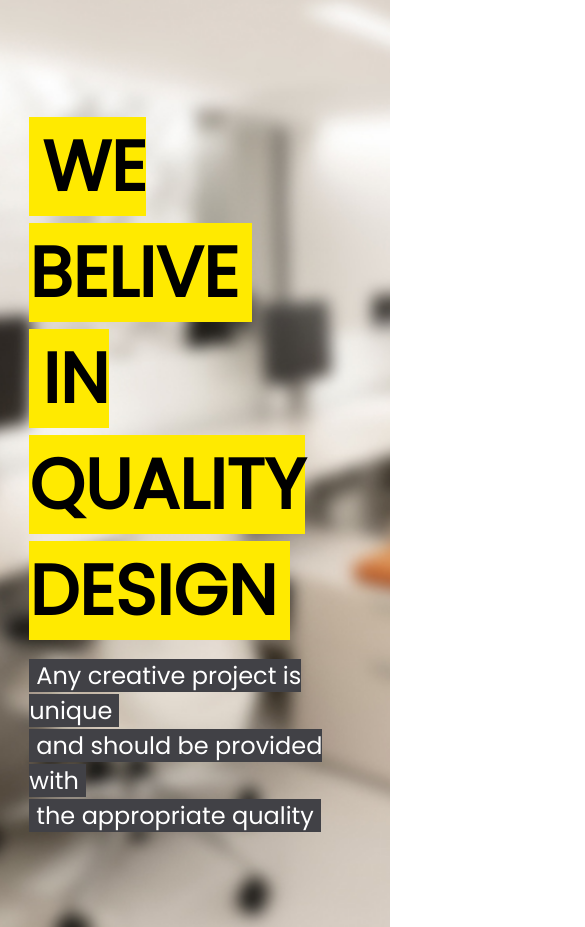
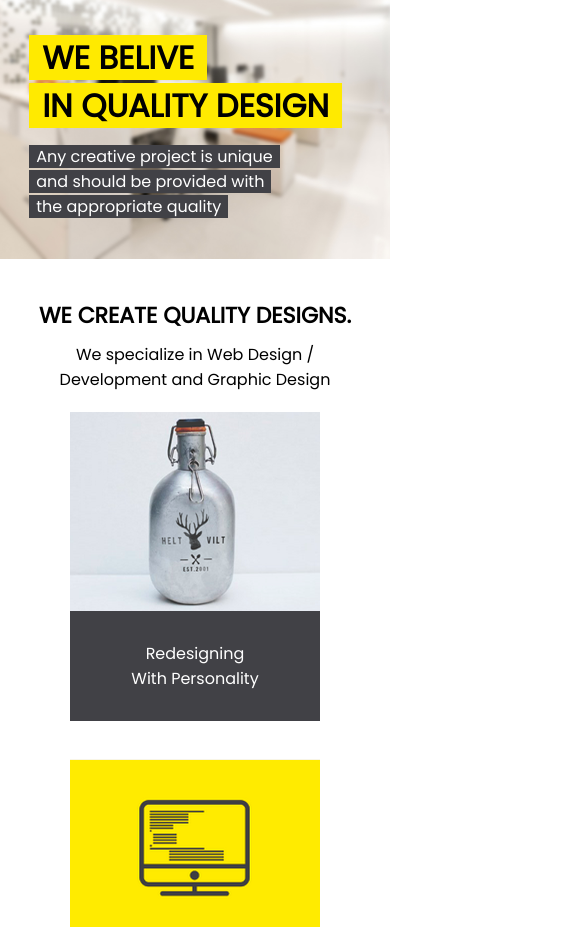
Before and after one commit to AlexandrKutsenko/Quality-Design, a plain HTML site: page index.html in a window 390 px wide. Shown: the part 173-1100 px from the top of the page, 585 px wide, since content can reach past the window. Drawn offline with nearby package versions, Linux system fonts and the light colour scheme.

Commit message:
responsive portfolio for mobile

```diff
--- a/style.css
+++ b/style.css
@@ -185,4 +185,44 @@ nav {
     .main-menu {
         position: relative;
     }
+    .top-slide {
+        padding-top: 40px;
+        padding-bottom: 40px;
+    }
+    .top-slide h2 {
+        font-size: 32px;
+    }
+    .top-slide p {
+        font-size: 16px;
+    }
+    .specialize-container h3 {
+        font-size: 22px;
+        margin-top: 40px;
+    }
+    .specialize-container p {
+        font-size: 16px;
+        margin-bottom: 40px;
+        margin-top: 10px;
+    }
+    .specialize-cards {
+        flex-direction: column;
+    }
+    .bottom-card {
+        margin: 0 auto;
+        top: -18px;
+    }
+    .specialize-container p {
+        margin-bottom: 20px;
+    }
+    .portfolio h4 {
+        margin-bottom: 20px;
+    }
+    .toggles button {
+        font-size: 14px;
+        margin: 5px 5px;
+    }
+    .posts {
+        grid-template-columns: auto;
+        margin: 6px auto;
+    }
 }
```
